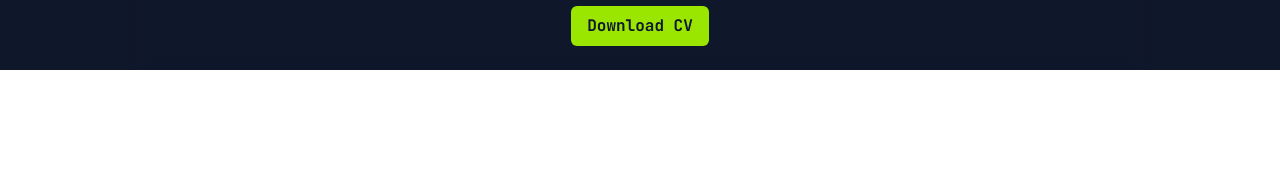
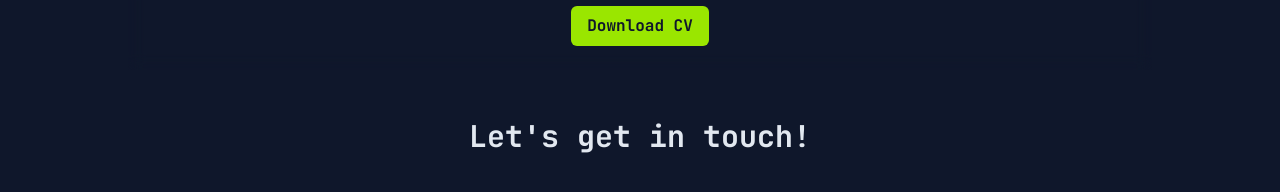
Before and after one commit to dannyrebel/portfolio-website-minimal, a React (Vite) app in the folder portfolio-minimal/: page / in a window 1280 px wide. Shown: the part 2449-2641 px from the top of the page. Before the commit the page ends 2519 px from the top, so only its background shows below. Built offline with nearby package versions, Linux system fonts and the light colour scheme; a web font is replaced by a local one.

Commit message:
added a new section

```diff
--- a/portfolio-minimal/src/App.jsx
+++ b/portfolio-minimal/src/App.jsx
@@ -2,6 +2,7 @@ import Header from "./components/Header";
 import Navbar from "./components/Navbar";
 import AboutSection from "./components/AboutSection";
 import PortfolioCards from "./components/Portfolio/PortfolioCards";
+import ContactSection from "./components/Contact/ContactSection";
 
 import { useRef } from "react";
 
@@ -40,6 +41,9 @@ function App() {
         <PortfolioCards />
         <PortfolioFile />
       </section>
+      <section ref={contactSectionRef}>
+        <ContactSection />
+      </section>
     </div>
   );
 }
--- /dev/null
+++ b/portfolio-minimal/src/components/Contact/ContactSection.jsx
@@ -0,0 +1,11 @@
+export default function ContactSection() {
+  return (
+    <section id="projects">
+      <div className="max-w-5xl mx-auto">
+        <h2 className="text-3xl font-bold text-center text-slate-200 my-12 font-jetbrains-mono">
+          Let's get in touch!
+        </h2>
+      </div>
+    </section>
+  );
+}
```
Also changed, not shown: 1 other file (tests, documents, lock files or other folders).
